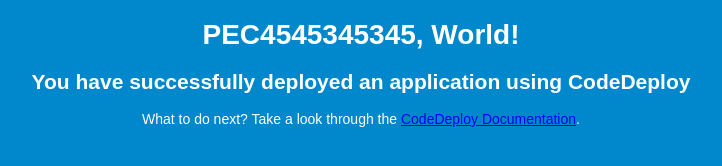
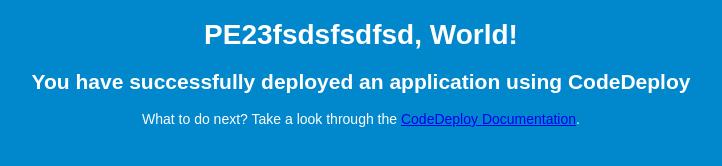
Before and after one commit to muzzammilfarooq/testrepo1, a plain HTML site: page index.html in a window 1280 px wide. Shown: the whole page, without its empty margins (279-1001 px from the left). Drawn offline with Linux system fonts and the light colour scheme.

Commit message:
Update index.html

```diff
--- a/index.html
+++ b/index.html
@@ -12,7 +12,7 @@
   </style>
 </head>
 <body>
-  <div align="center"><h1>PEC4545345345, World!</h1></div>
+  <div align="center"><h1>PE23fsdsfsdfsd, World!</h1></div>
   <div align="center"><h2>You have successfully deployed an application using CodeDeploy</h2></div>
   <div align="center">
     <p>What to do next? Take a look through the <a href="https://aws.amazon.com/codedeploy">CodeDeploy Documentation</a>.</p>
```
